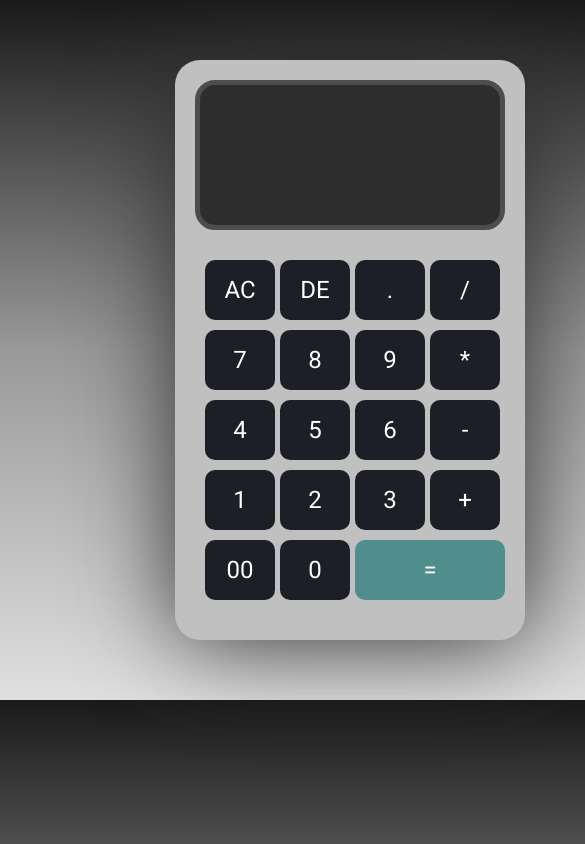
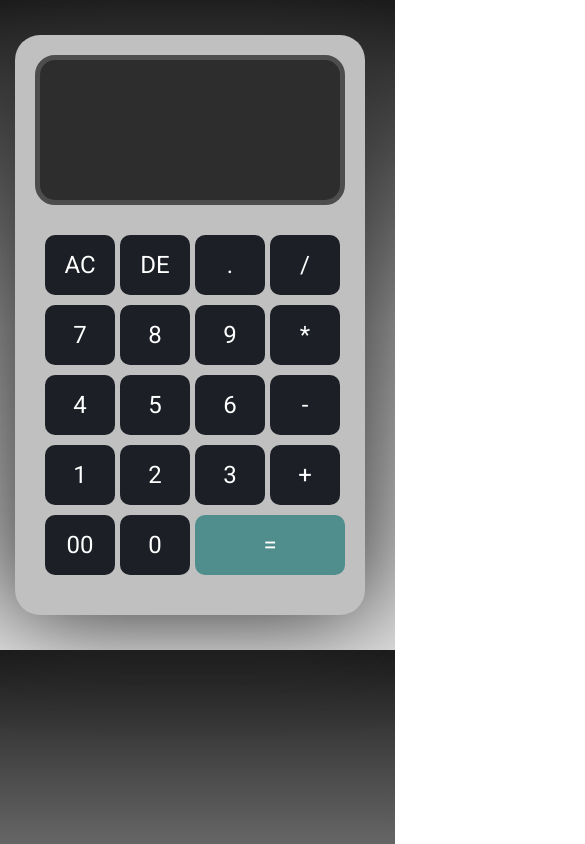
Before and after one commit to mustafanh/Calculator, a plain HTML site: page index.html in a window 390 px wide. Shown: the top 844 px of the page, 585 px wide, since content can reach past the window. Drawn offline with Linux system fonts and the light colour scheme.

Commit message:
Update style.css

```diff
--- a/style.css
+++ b/style.css
@@ -89,11 +89,11 @@ button:hover {
   }
 
   body {
-    display: flex;
+   display: flex;
     align-items: center;
     justify-content: center;
-    height: 700px;
-    width: 700px;
+    height: 650px;
+    width: 380px;
     background: linear-gradient(to bottom, #1a1a1a, #999999, #e0e0e0);
   }
 
```
